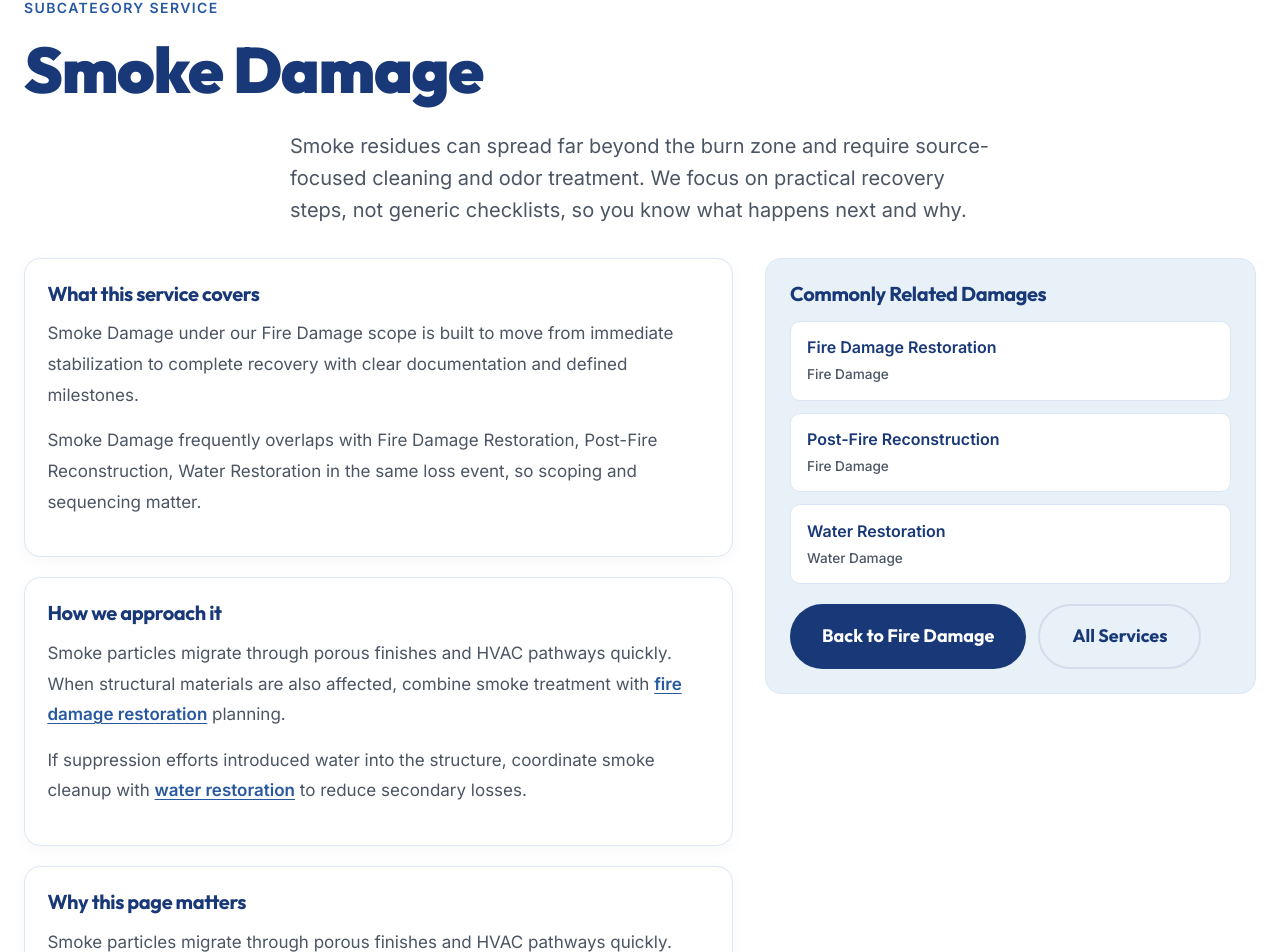
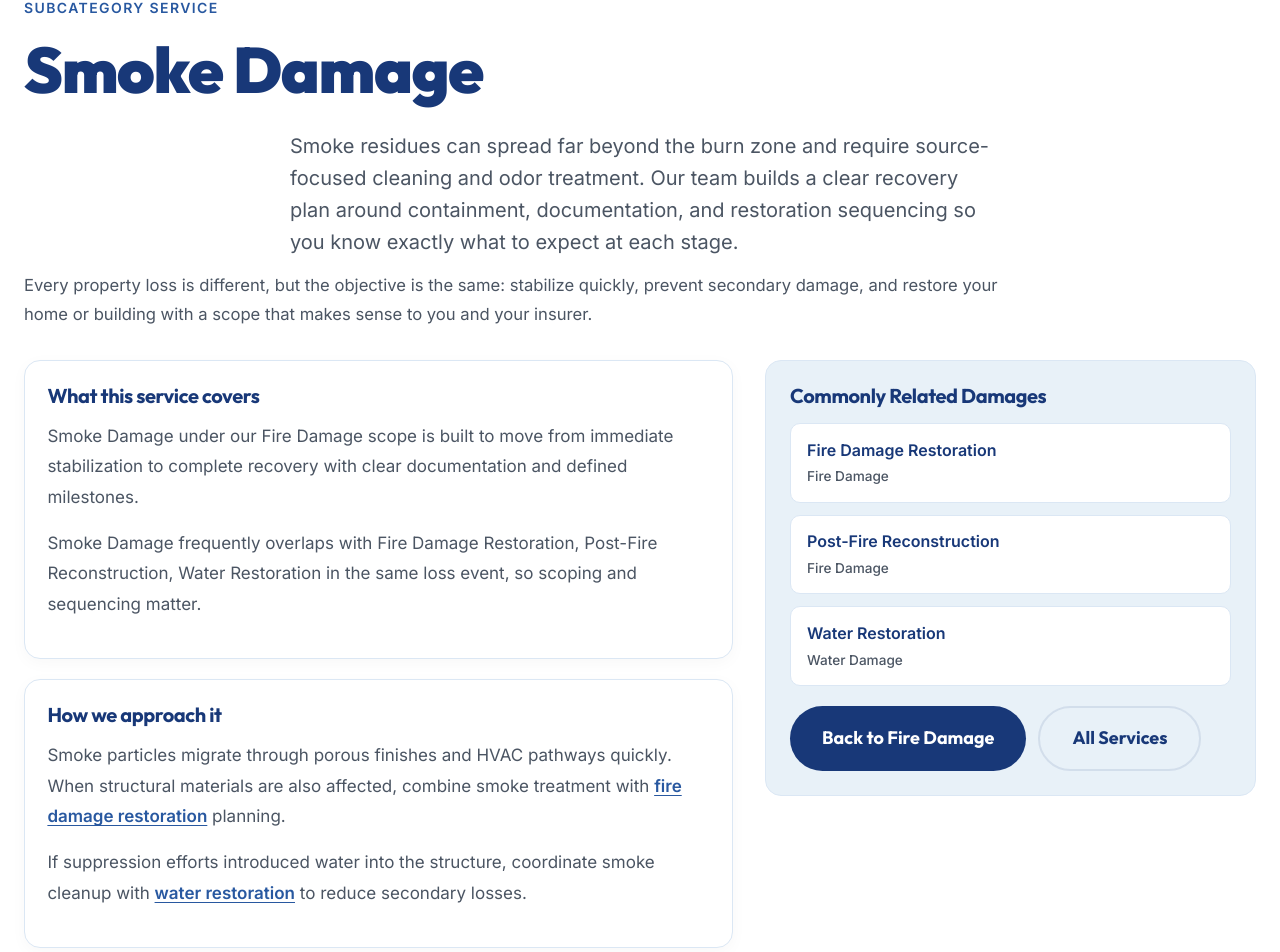
Before and after one commit to jangonzalez100/Geowell-Restorations, a React (Vite) app: page /services/fire-damage/smoke-damage in a window 1280 px wide. Shown: the part 133-1085 px from the top of the page. Built offline with nearby package versions, Linux system fonts and the light colour scheme.

Commit message:
feat: enhance ServiceDamagePage with extended introduction and hero note for improved user guidance

```diff
--- a/src/index.css
+++ b/src/index.css
@@ -823,6 +823,14 @@ ul, ol { margin: 0; padding: 0; list-style: none; }
   grid-column: 1 / -1;
 }
 
+.service-damage-page__hero-note {
+  max-width: 980px;
+  margin: 0.85rem 0 0;
+  color: var(--c-text);
+  font-size: 1.04rem;
+  line-height: 1.7;
+}
+
 .service-damage-page__content {
   display: flex;
   flex-direction: column;
--- a/src/pages/ServiceDamagePage.jsx
+++ b/src/pages/ServiceDamagePage.jsx
@@ -34,6 +34,7 @@ export default function ServiceDamagePage() {
   const relationshipLine = relatedTitles.length
     ? `${damage.title} frequently overlaps with ${relatedTitles.join(', ')} in the same loss event, so scoping and sequencing matter.`
     : `${damage.title} often intersects with other restoration scopes, so coordinated planning helps avoid repeated work.`
+  const extendedIntro = `${damage.summary} Our team builds a clear recovery plan around containment, documentation, and restoration sequencing so you know exactly what to expect at each stage.`
 
   return (
     <section className="section service-damage-page" aria-labelledby="service-damage-heading">
@@ -41,7 +42,10 @@ export default function ServiceDamagePage() {
         <header className="service-damage-page__header">
           <p className="section-eyebrow">Subcategory Service</p>
           <h1 className="section-heading" id="service-damage-heading">{damage.title}</h1>
-          <p className="section-subhead">{damage.summary} We focus on practical recovery steps, not generic checklists, so you know what happens next and why.</p>
+          <p className="section-subhead">{extendedIntro}</p>
+          <p className="service-damage-page__hero-note">
+            Every property loss is different, but the objective is the same: stabilize quickly, prevent secondary damage, and restore your home or building with a scope that makes sense to you and your insurer.
+          </p>
         </header>
 
         <div className="service-damage-page__content">
@@ -63,12 +67,15 @@ export default function ServiceDamagePage() {
           </section>
 
           <section className="service-damage-page__panel">
-            <h2>Why this page matters</h2>
+            <h2>What to expect next</h2>
             {detailParagraphs.map((paragraph, idx) => (
               <p key={`${damage.slug}-detail-${idx}`} className="service-damage-page__body">
                 {paragraph}
               </p>
             ))}
+            <p className="service-damage-page__body">
+              {relationshipLine}
+            </p>
           </section>
         </div>
 
```
